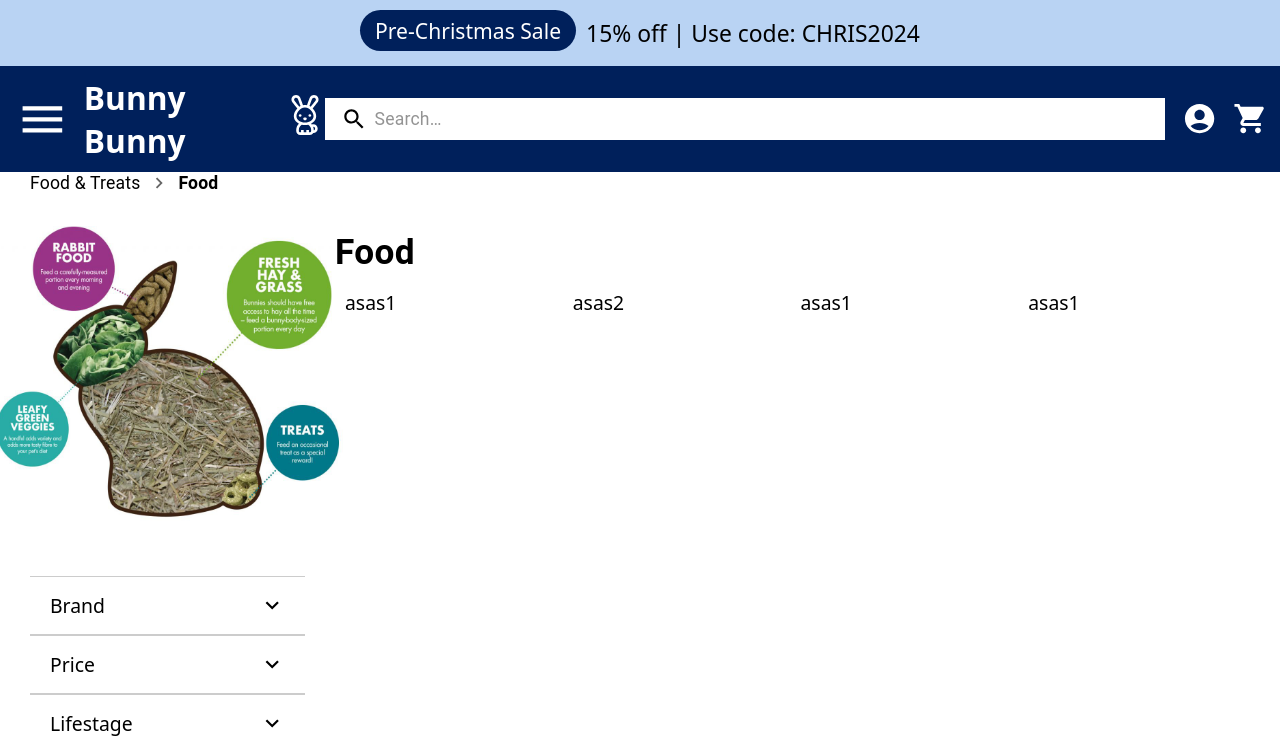
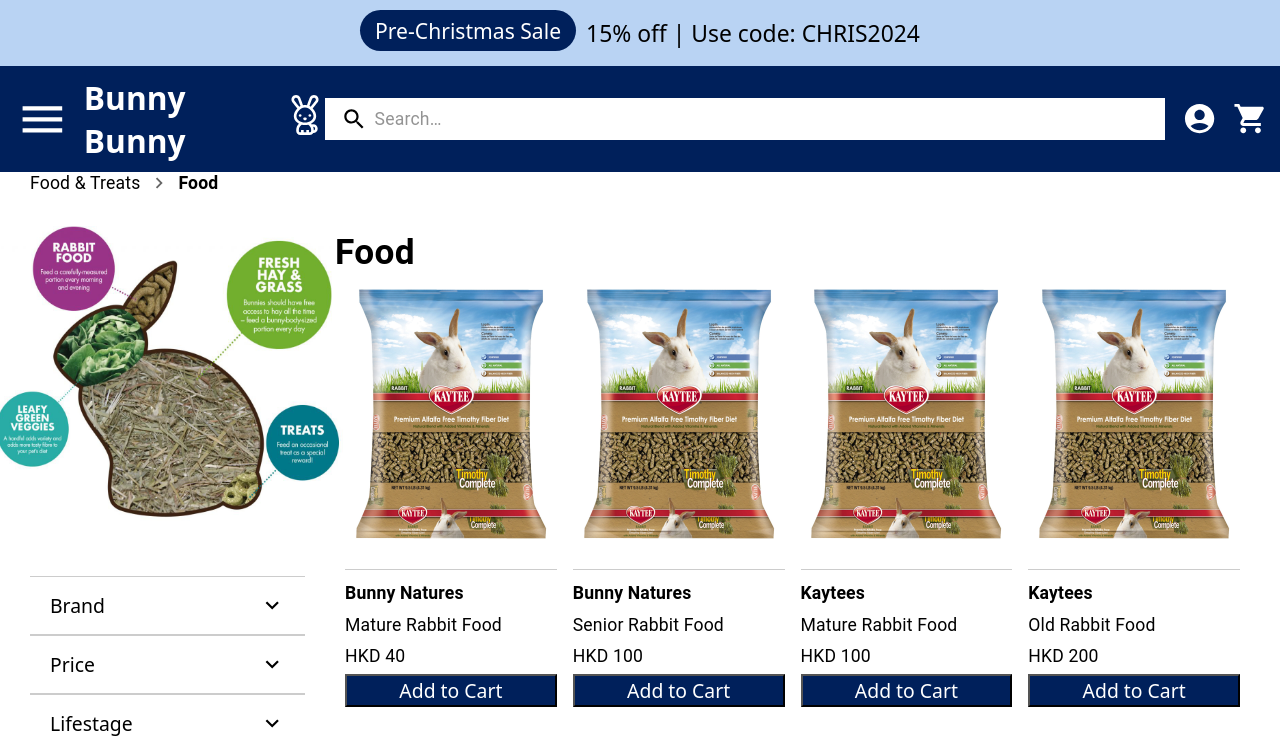
Before and after one commit to COMP5322-20241-A-internet-project/frontend-app, a React (Vite) app: page /food in a window 1280 px wide. Shown: the top 741 px of the page. Built offline with nearby package versions, Linux system fonts and the light colour scheme.

Commit message:
added sample data for food

```diff
--- a/src/components/Dashboard/Header.jsx
+++ b/src/components/Dashboard/Header.jsx
@@ -1,4 +1,4 @@
-import { useState } from 'react'
+import { useState, useEffect } from 'react'
 import { Box, Grid } from '@mui/material';
 import RabbitLogo from "../../assets/rabbit-logo.svg"
 import SearchIcon from '@mui/icons-material/Search';
@@ -16,7 +16,8 @@ const styles = {
             background: theme.palette.primary.main,
             padding: "10px",
             flexGrow: 1,
-            justifyContent: { xs: "space-between" }
+            justifyContent: { xs: "space-between" },
+            ZIndex:9999
         }
     },
     menuIcon: {
@@ -87,6 +88,16 @@ const styles = {
 
 export default function Header({ companyName, logoClick }) {
     const [openMenu, setOpenMenu] = useState(false)
+    const body = document.querySelector('body');
+    useEffect(()=>{
+        if(openMenu && body){
+
+            body.style.overflowY = 'hidden';
+        } else {
+            body.style.overflowY = 'auto';
+        }
+    },[openMenu])
+
     return (
         <>
             <Grid container sx={styles.headerDiv}>
--- a/src/components/FilterComponent.jsx
+++ b/src/components/FilterComponent.jsx
@@ -6,18 +6,18 @@ import { priceConstant } from "../constants"
 
 const filterMenu_o = [
     {
-        filterName: "Brand",
+        filterName: "brand",
         filterItems: ["Bunny Natures", "Kaytees", "Sun Seeds"],
         open: false
     },
     {
-        filterName: "Price",
+        filterName: "price",
         filterItems: [priceConstant.under35, priceConstant.between35n70, priceConstant.between71n105, priceConstant.above105],
         open: false
     },
     {
-        filterName: "Lifestage",
-        filterItems: ["Child", "Adult", "Senior"],
+        filterName: "lifestage",
+        filterItems: ["child", "adult", "senior"],
         open: false
     }
 ]
@@ -27,9 +27,9 @@ const styles = {
         display: "flex",
         justifyContent: "space-between",
         padding: "15px 20px",
-        borderTop: "1px solid rgb(204, 204, 204);",
+        borderTop: "1px solid rgb(204, 204, 204)",
         "&:last-child": {
-            borderBottom: "1px solid rgb(204, 204, 204);",
+            borderBottom: "1px solid rgb(204, 204, 204)",
         }
     },
     filterItem: {
@@ -69,13 +69,13 @@ export default function FilterComponent({ sx, handleCheckboxChange }) {
                 {filterMenu.length > 0 && filterMenu.map((item, index) => (
                     <Box key={`${item}-${index}`}>
                         <Grid sx={styles.filterItems} onClick={() => toggleFilterItem(item.filterName)}>
-                            {item.filterName}
+                            {item.filterName.charAt(0).toUpperCase() + item.filterName.slice(1)}
                             <ExpandMoreIcon />
                         </Grid>
                         {item.open && item.filterItems.length > 0 && item.filterItems.map((filterItem, filterItemIndex) => (
                             <Grid key={`${filterItem}-${filterItemIndex}`} sx={styles.filterItem}>
                                 <Checkbox onChange={(e) => onCheckboxChange(e.target.checked, item.filterName, filterItem)} />
-                                {filterItem}
+                                {filterItem.charAt(0).toUpperCase() + filterItem.slice(1)}
                             </Grid>
                         ))}
                     </Box>
--- a/src/constants.js
+++ b/src/constants.js
@@ -1,6 +1,6 @@
 export const priceConstant = Object.freeze({
-    under35:"Under $35",
+    under35:"under $35",
     between35n70: "$35 - $70",
     between71n105: "$71 - $105",
-    above105: "Above $105"
+    above105: "above $105"
 })
--- a/src/pages/Food.jsx
+++ b/src/pages/Food.jsx
@@ -1,8 +1,68 @@
 import { useState } from 'react'
 import FilterComponent from "../components/FilterComponent"
-import { Box, Grid, Link, Typography, Button } from '@mui/material';
-import Breadcrumb from "../components/Breadcrumb";
+import { Box, Grid, Link, Typography, Button } from '@mui/material'
+import Breadcrumb from "../components/Breadcrumb"
 import RabbitFood from "../assets/rabbitFood.jpg"
+import Product1 from "../assets/products/product1.jpeg"
+
+const foodItems = [
+    {
+        title: "Mature Rabbit Food",
+        category: "food",
+        price: "40",
+        brand: "Bunny Natures",
+        lifeStage: "adult",
+        img: Product1
+    },
+    {
+        title: "Senior Rabbit Food",
+        category: "food",
+        price: "100",
+        brand: "Bunny Natures",
+        lifeStage: "senior",
+        img: Product1
+    },
+    {
+        title: "Mature Rabbit Food",
+        category: "food",
+        price: "100",
+        brand: "Kaytees",
+        lifeStage: "adult",
+        img: Product1
+    },
+    {
+        title: "Old Rabbit Food",
+        category: "food",
+        price: "200",
+        brand: "Kaytees",
+        lifeStage: "senior",
+        img: Product1
+    },
+    {
+        title: "Young Rabbit Food",
+        category: "food",
+        price: "50",
+        brand: "Kaytees",
+        lifeStage: "child",
+        img: Product1
+    },
+    {
+        title: "Mature Rabbit Food",
+        category: "food",
+        price: "100",
+        brand: "Sun Seeds",
+        lifeStage: "adult",
+        img: Product1
+    },
+    {
+        title: "Senior Rabbit Food",
+        category: "food",
+        price: "300",
+        brand: "Sun Seeds",
+        lifeStage: "senior",
+        img: Product1
+    },
+]
 
 const breadcrumbs = [
     <Typography key="1" sx={{ color: 'black', fontSize: "1rem" }}>
@@ -42,17 +102,23 @@ const styles = {
         fontSize: "2rem",
         fontWeight: "bold",
         display: { xs: "none", md: "block" }
+    },
+    addToCartButton: {
+        width: "100%",
+        background: "#00205b",
+        color: "white",
+        cursor: "pointer"
     }
 }
 
 export default function Food() {
     const [mobileFilerOpen, setMobileFilterOpen] = useState(false)
+    const [itemList, setItemList] = useState(foodItems)
     const handleCheckboxChange = (checkedItem) => {
 
     }
 
     return (
-        <>
             <Box sx={styles.container}>
                 <Breadcrumb breadcrumbsContent={breadcrumbs} />
                 <Grid container sx={{ display: { md: "flex", xs: "block" } }}>
@@ -70,16 +136,31 @@ export default function Food() {
                         <Typography key="2" sx={styles.productCategoryText}>
                             Food
                         </Typography>
-                        <Grid container direction={"row"} spacing={2} sx={{padding:"10px"}}>
-                            <Grid item md={3}>asas1</Grid>
-                            <Grid item md={3}>asas2</Grid>
-                            <Grid item md={3}>asas1</Grid>
-                            <Grid item md={3}>asas1</Grid>
+                        <Grid container direction={"row"} spacing={2} sx={{ padding: "10px" }}>
+                            {itemList.length > 0 && itemList.map((item, index) => (
+                                <Grid key={`${item}-${index}`} item md={3} xs={12} sx={{ display: "flex", flexDirection: { md: "column", xs: "row" }, alignItems: { xs: "center", md: "flex-start" }, borderBottom: { xs: "1px solid rgb(204, 204, 204)", md: "none" }, paddingBottom: { xs: "15px", md: "unset" } }}>
+                                    <Box sx={{ width: { md: "100%" }, justifyContent: "center", display: "flex" }}>
+                                        <Box sx={{
+                                            width: "200px", height: "250px",
+                                            "&.MuiBox-root": {
+                                                backgroundImage: 'url(/src/assets/products/product1.jpeg)', backgroundSize: "cover",
+                                                backgroundRepeat: "no-repeat",
+                                                backgroundPosition: "center"
+                                            }
+                                        }}>
+                                        </Box>
+                                    </Box>
+                                    <Box sx={{ borderTop: { md: "1px solid rgb(204, 204, 204)" }, marginTop: { md: "30px" }, paddingTop: "10px", marginBottom: "20px", flex: { xs: 1 }, width: { md: "100%" } }}>
+                                        <Typography sx={{ fontWeight: "bold", marginBottom: "5px" }}>{item.brand}</Typography>
+                                        <Typography sx={{ marginBottom: "5px" }}>{item.title}</Typography>
+                                        <Typography sx={{ marginBottom: "5px" }}>{`HKD ${item.price}`}</Typography>
+                                        <button style={styles.addToCartButton}>Add to Cart</button>
+                                    </Box>
+                                </Grid>
+                            ))}
                         </Grid>
                     </Grid>
                 </Grid>
             </Box>
-        </>
-
     )
 }
```
